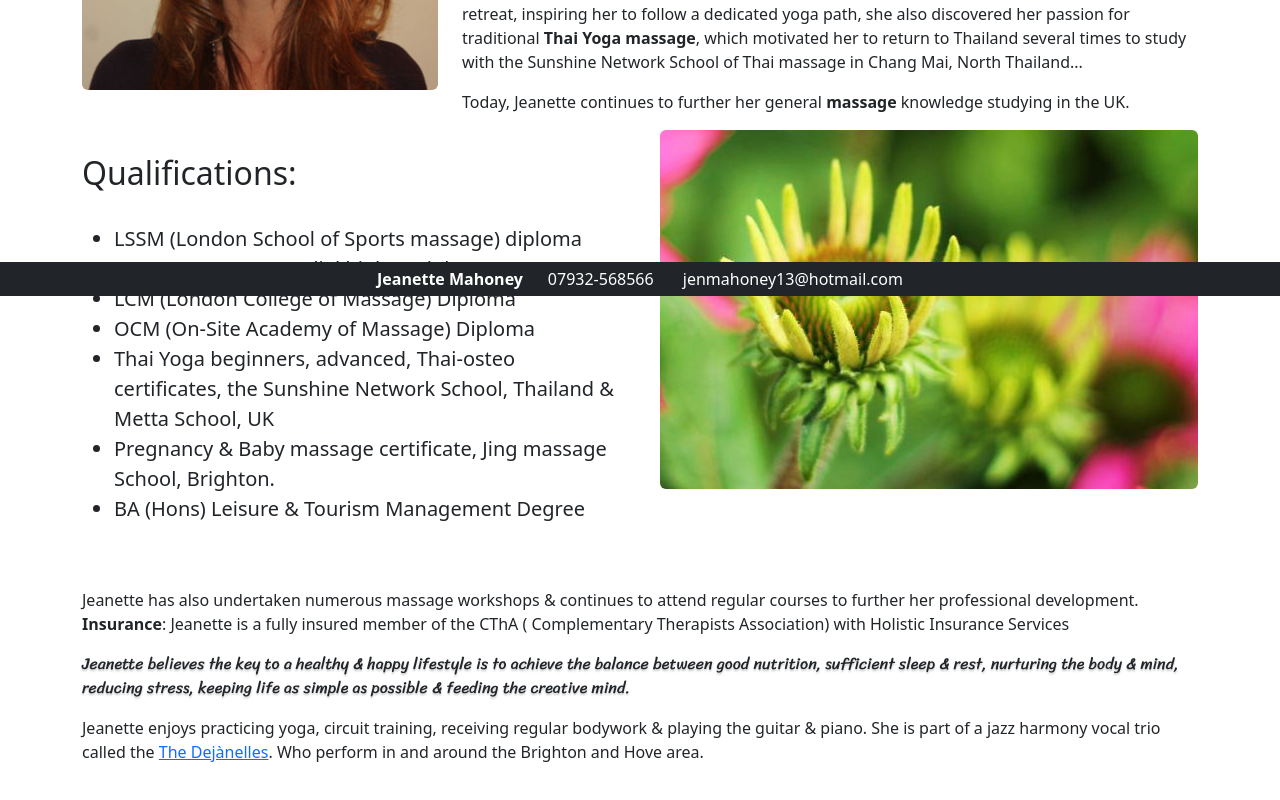
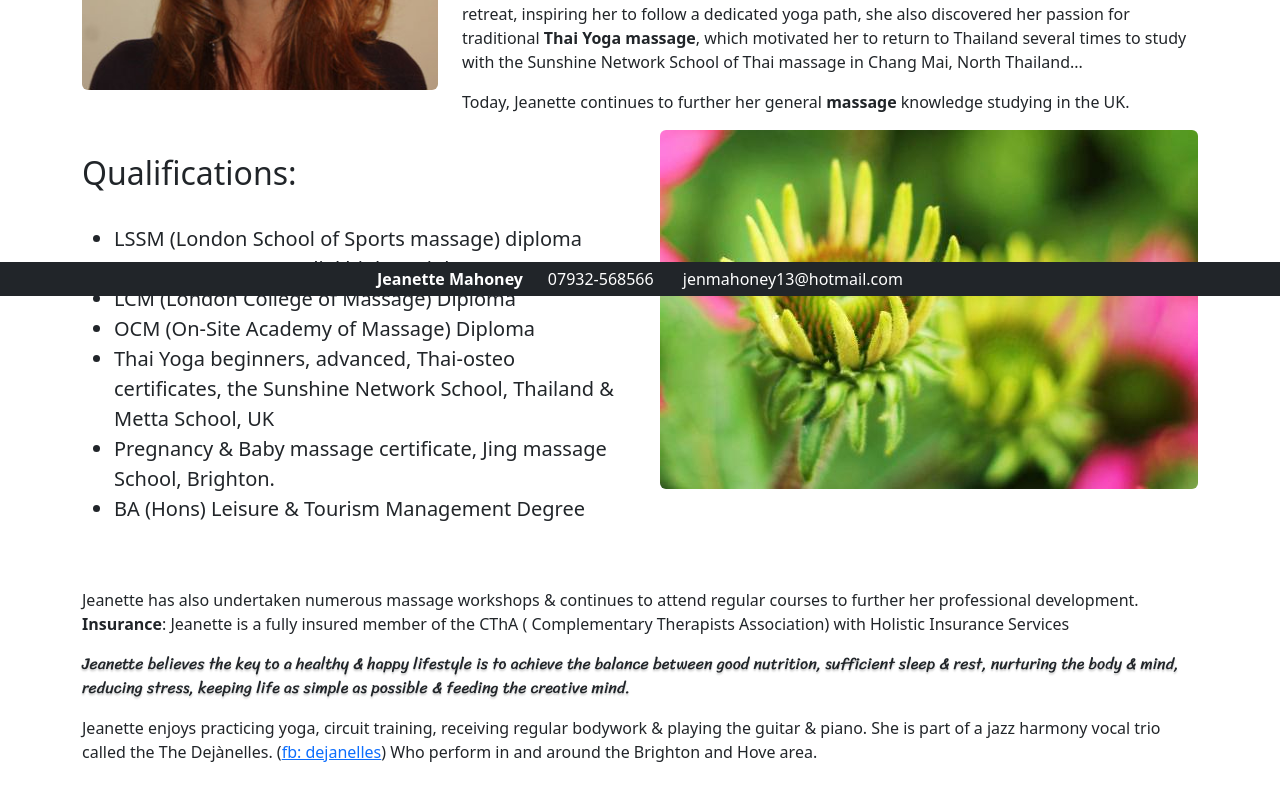
Before and after one commit to michaelphillips4/jeanette-massage-brighton, a React (Vite) app: page /about in a window 1280 px wide. Shown: the part 504-1304 px from the top of the page. Built offline with nearby package versions, Linux system fonts and the light colour scheme.

Commit message:
changed facebook link

```diff
--- a/src/Pages/About.tsx
+++ b/src/Pages/About.tsx
@@ -93,7 +93,7 @@ export default function About() {
         <p>
           Jeanette enjoys practicing yoga, circuit training, receiving regular
           bodywork &amp; playing the guitar &amp; piano. She is part of a jazz
-          harmony vocal trio called the <a href="https://www.facebook.com/dejanelles/">The Dejànelles</a>.  Who perform in and around the
+          harmony vocal trio called the The Dejànelles. (<a href="https://www.facebook.com/dejanelles/">fb: dejanelles</a>) Who perform in and around the
           Brighton and Hove area.
         </p>
       </div>
```
